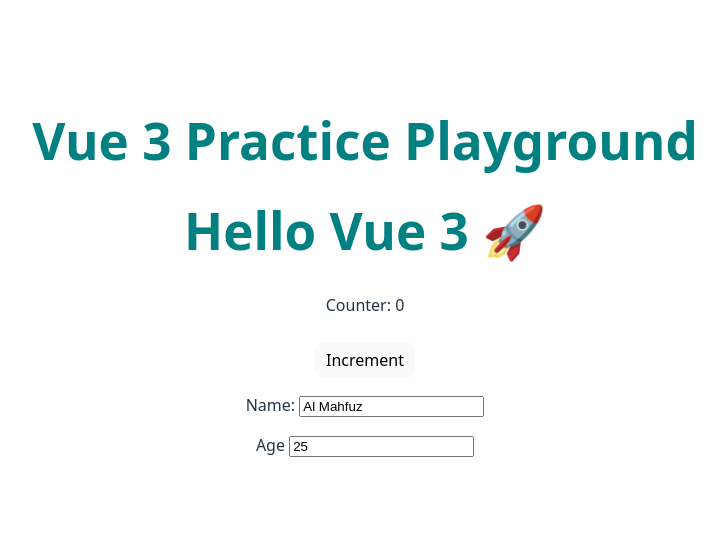
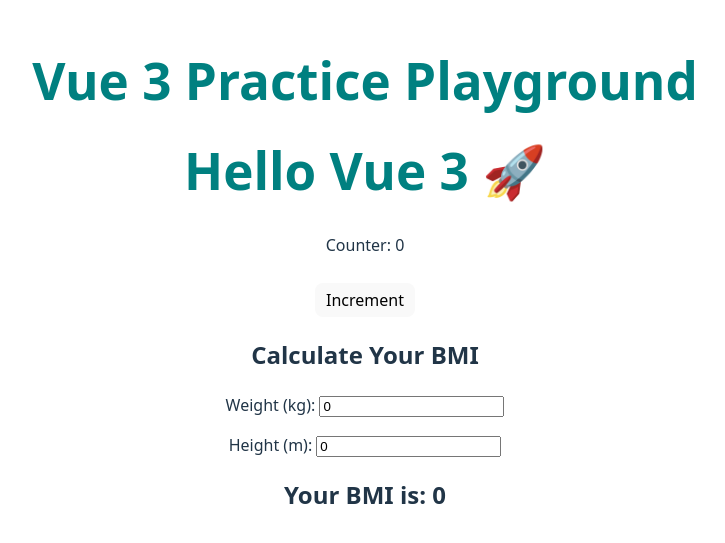
Before and after one commit to AlMahfuzKhanD/vue-3-practice, a Vue app: page / in a window 1280 px wide. Shown: the part 125-668 px from the top of the page, without its empty margins (275-1000 px from the left). Built offline with nearby package versions, Linux system fonts and the light colour scheme.

Commit message:
BMI calculator exercise done

```diff
--- a/src/App.vue
+++ b/src/App.vue
@@ -8,7 +8,8 @@
     <!-- <Day1Practice /> -->
     <!-- <Day2Computed /> -->
     <!-- <Day2Watcher /> -->
-    <Day2WatchEffect />
+    <!-- <Day2WatchEffect /> -->
+    <Day2BMI />
   </div>
 </template>
 
@@ -19,5 +20,6 @@
 // import Day1Practice from './components/Day1Practice.vue'
 // import Day2Computed from './components/Day2Computed.vue'
 // import Day2Watcher from './components/Day2Watcher.vue'
-import Day2WatchEffect from './components/Day2WatchEffect.vue'
+// import Day2WatchEffect from './components/Day2WatchEffect.vue'
+import Day2BMI from './components/Day2BMI.vue'
 </script>
--- /dev/null
+++ b/src/components/Day2BMI.vue
@@ -0,0 +1,23 @@
+<script setup>
+import { ref, watch, computed } from 'vue'
+
+const weight = ref(0)
+const height = ref(0)
+const bmiWatch = ref('')
+const bmi = computed(() => {
+    if (height.value === 0 || weight.value ===0) return 0
+    return (weight.value / (height.value * height.value)).toFixed(2)
+})
+
+watch(bmi, (newValue, oldValue) => {
+    bmiWatch.value = `BMI Updated to ${newValue} from ${oldValue}`
+})
+</script>
+<template>
+    <h2>Calculate Your BMI</h2>
+    <p>Weight (kg): <input v-model.number="weight" /></p>
+    <p>Height (m): <input v-model.number="height" /></p>
+    <h2>Your BMI is: {{ bmi }}</h2>
+    <h2>{{ bmiWatch }}</h2>
+
+</template>
```
